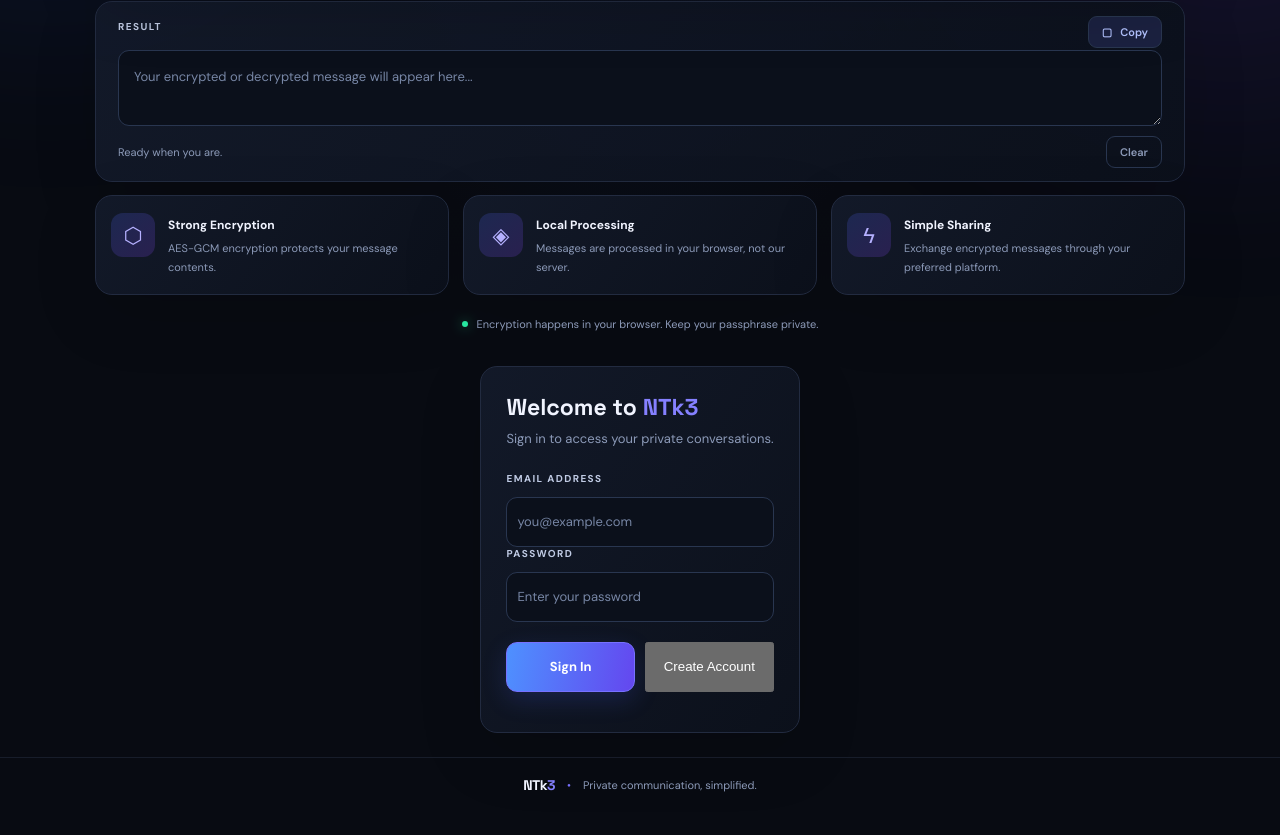
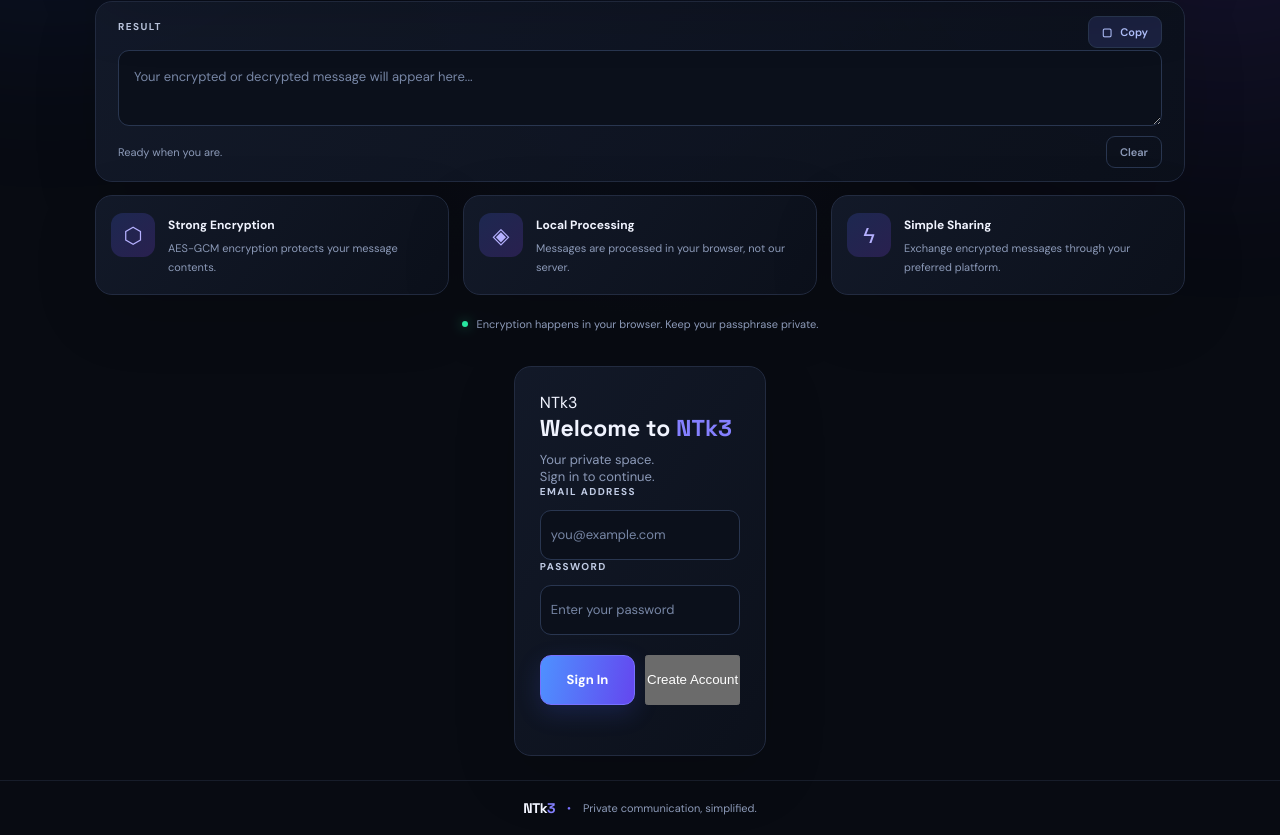
Before and after one commit to ntk-coder/NTk3, a plain HTML site: page index.html in a window 1280 px wide. Shown: the part 672-1507 px from the top of the page. Before the commit the page ends 1484 px from the top, so only its background shows below. Drawn offline with nearby package versions, Linux system fonts and the light colour scheme.

Commit message:
Add files via upload

```diff
--- a/index.html
+++ b/index.html
@@ -160,11 +160,12 @@
     </main>
 <!-- NTk3 Authentication -->
 <section class="auth-panel panel" id="authPanel">
-    <div class="auth-heading">
-        <h2>Welcome to <span>NTk3</span></h2>
-        <p>Sign in to access your private conversations.</p>
-    </div>
+   <div class="auth-heading">
+    <div class="auth-brand-icon">NTk3</div>
 
+    <h2>Welcome to <span>NTk3</span></h2>
+
+    <p>Your private space.<br>Sign in to continue.</p>
     <label for="authEmail">EMAIL ADDRESS</label>
     <input
         type="email"
```
